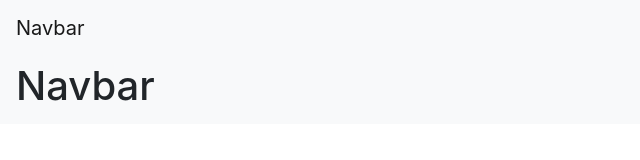
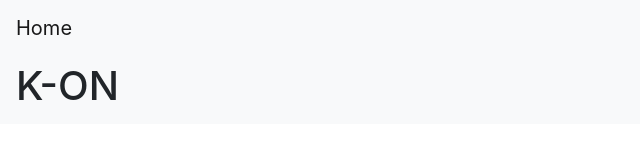
Before and after one commit to woojin1006/k-on, a plain HTML site: page index.html in a window 1280 px wide. Shown: the whole page, without its empty margins (0-640 px from the left). Drawn offline with nearby package versions, Linux system fonts and the light colour scheme.

Commit message:
changing title of navbar

```diff
--- a/index.html
+++ b/index.html
@@ -14,12 +14,12 @@
 
       <!-- As a link -->
       <nav class="navbar navbar-light bg-light">
-        <a class="navbar-brand" href="#">Navbar</a>
+        <a class="navbar-brand" href="#">Home</a>
       </nav>
 
       <!-- As a heading -->
       <nav class="navbar navbar-light bg-light">
-        <span class="h1" class="navbar-brand mb-0">Navbar</span>
+        <span class="h1" class="navbar-brand mb-0">K-ON</span>
       </nav>
 
     </body>
```
